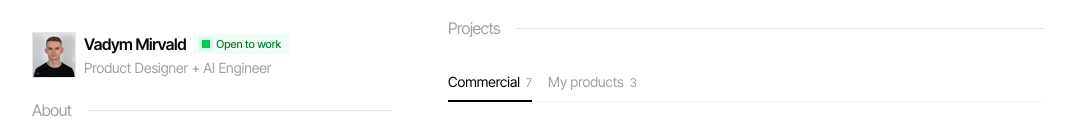
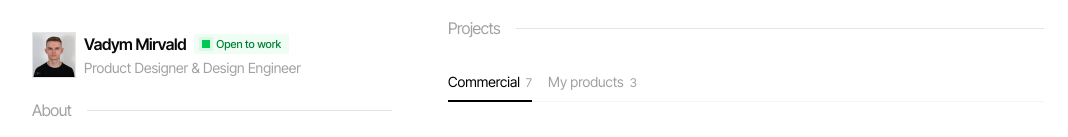
Before and after one commit to zerox9dev/portfolio.zerox9dev, a Next.js app: page / in a window 1280 px wide. Shown: the top 137 px of the page, without its empty margins (102-1170 px from the left). Built offline with nearby package versions, Linux system fonts and the light colour scheme; no server answers.

Commit message:
content: reposition as Product Designer & Design Engineer
- update the role line in all three locales
- rewrite the page title, description and schema.org person

```diff
--- a/src/app/layout.tsx
+++ b/src/app/layout.tsx
@@ -13,9 +13,9 @@ const interTight = Inter_Tight({ subsets: ['latin'] })
 
 export const metadata: Metadata = {
   metadataBase: new URL(process.env.SITE_URL || 'http://localhost:3001'),
-  title: 'Portfolio | Product Designer & Developer',
+  title: 'Vadym Mirvald — Product Designer & Design Engineer',
   description:
-    'Portfolio of a Product Designer and Developer, showcasing projects in design and development.',
+    'Product designer and design engineer: I design products in Figma and ship them in React, with AI built into the product itself.',
 }
 
 export default function RootLayout({
@@ -33,9 +33,10 @@ export default function RootLayout({
             __html: JSON.stringify({
               '@context': 'https://schema.org',
               '@type': 'Person',
-              name: 'Product Designer & Developer',
+              name: 'Vadym Mirvald',
+              jobTitle: 'Product Designer & Design Engineer',
               description:
-                'Portfolio of a Product Designer and Developer, showcasing projects in design and development.',
+                'Product designer and design engineer: I design products in Figma and ship them in React, with AI built into the product itself.',
             }),
           }}
         />
--- a/src/lib/site-copy.ts
+++ b/src/lib/site-copy.ts
@@ -40,7 +40,7 @@ type SiteDictionary = {
 const dictionaries: Record<SiteLocale, SiteDictionary> = {
   en: {
     profileName: 'Vadym Mirvald',
-    role: 'Product Designer + AI Engineer',
+    role: 'Product Designer & Design Engineer',
     tabs: {
       own: 'My products',
       client: 'Commercial',
@@ -80,7 +80,7 @@ const dictionaries: Record<SiteLocale, SiteDictionary> = {
   },
   ru: {
     profileName: 'Vadym Mirvald',
-    role: 'Product Designer + AI Engineer',
+    role: 'Product Designer & Design Engineer',
     tabs: {
       own: 'Мои продукты',
       client: 'Коммерческие',
@@ -120,7 +120,7 @@ const dictionaries: Record<SiteLocale, SiteDictionary> = {
   },
   ua: {
     profileName: 'Vadym Mirvald',
-    role: 'Product Designer + AI Engineer',
+    role: 'Product Designer & Design Engineer',
     tabs: {
       own: 'Мої продукти',
       client: 'Комерційні',
```
